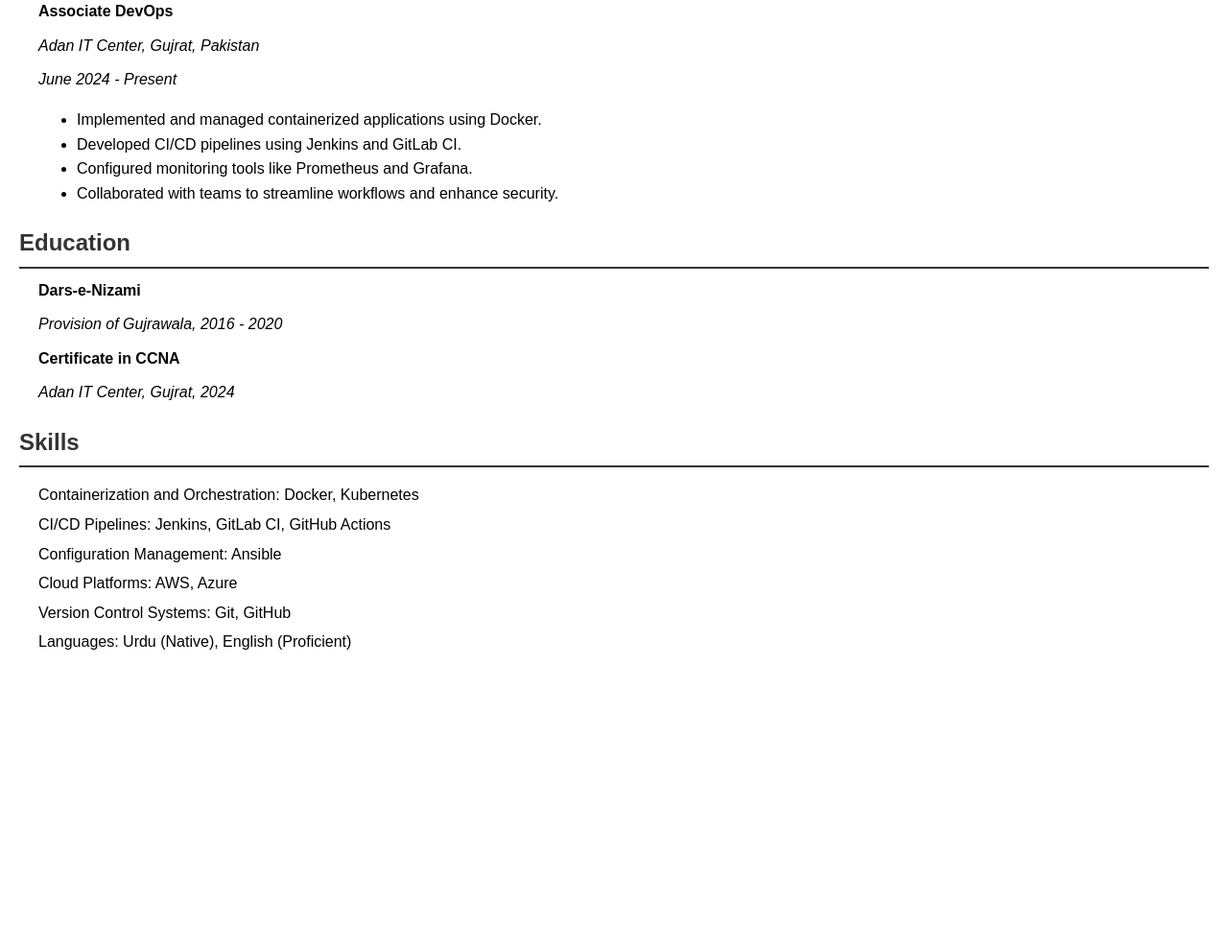
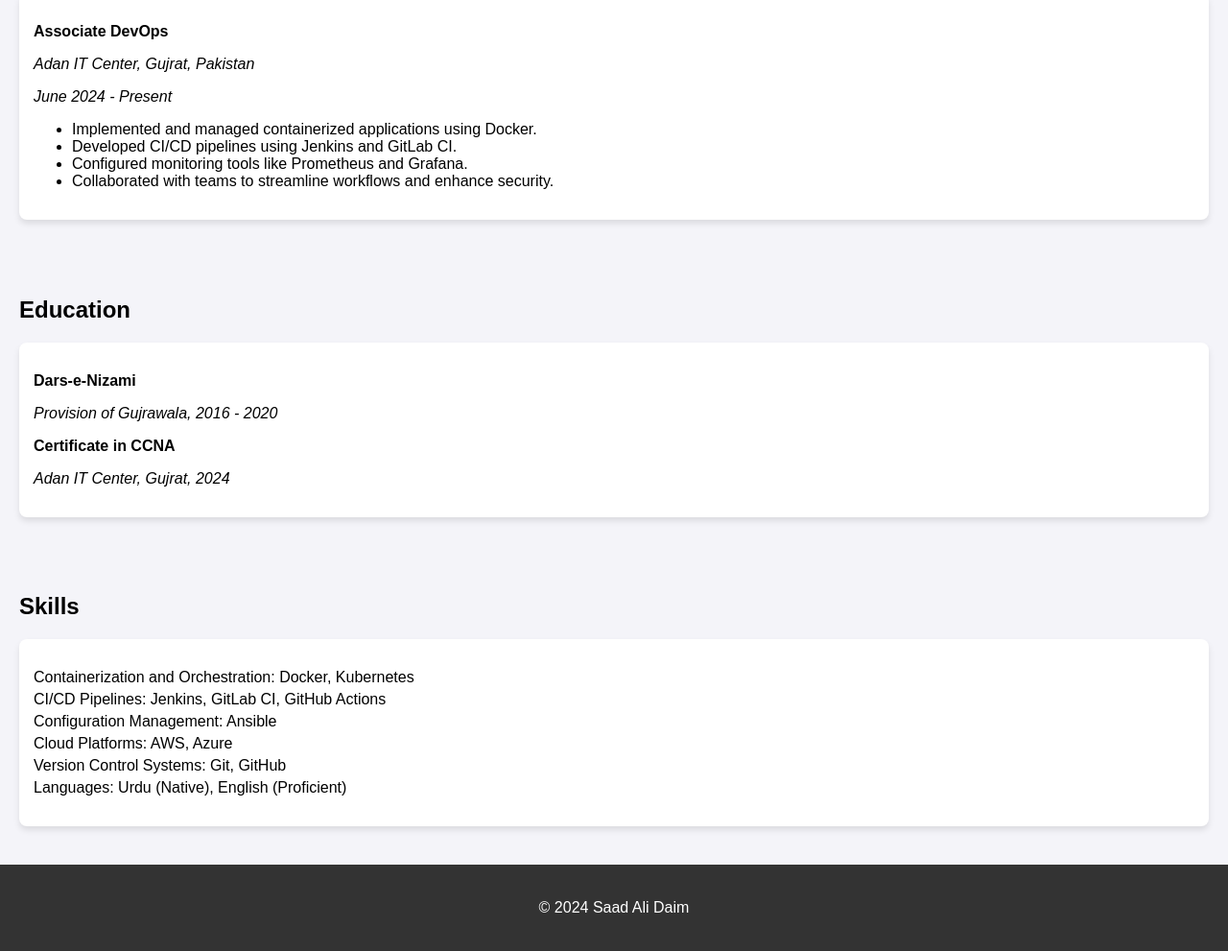
Before and after one commit to Daimi5565/Saad.ali.github.io, a plain HTML site: page index.html in a window 1280 px wide. Shown: the part 283-1274 px from the top of the page at 96% size. Before the commit the page ends 985 px from the top, so only its background shows below. Drawn offline with Linux system fonts and the light colour scheme.

Commit message:
Update index.html

```diff
--- a/index.html
+++ b/index.html
@@ -1,71 +1,50 @@
-
-
-
-
-
-
-
-
-
-
-A
-
-
-
-
-
-
-
-
-
-
-
-
-
-
-
-
-
-
-
-
-
 <!DOCTYPE html>
 <html lang="en">
 <head>
   <meta charset="UTF-8">
   <meta name="viewport" content="width=device-width, initial-scale=1.0">
-  <title>Saad Ali Daim - CV</title>
+  <title>Saad Ali Daim - Resume</title>
   <style>
     body {
       font-family: Arial, sans-serif;
-      line-height: 1.6;
-      margin: 20px;
+      margin: 0;
       padding: 0;
+      background-color: #f4f4f9;
     }
-    h1, h2, h3 {
-      color: #333;
+
+    header {
+      background-color: #4CAF50;
+      color: white;
+      padding: 20px;
+      text-align: center;
     }
+
     .section {
+      padding: 20px;
+    }
+
+    .content {
+      background-color: white;
+      padding: 15px;
+      border-radius: 8px;
+      box-shadow: 0 4px 6px rgba(0, 0, 0, 0.1);
       margin-bottom: 20px;
     }
-    .section h2 {
-      margin-bottom: 10px;
-      border-bottom: 2px solid #333;
-      padding-bottom: 5px;
-    }
-    .section .content {
-      margin-left: 20px;
-    }
-    .section .content p {
-      margin: 10px 0;
-    }
+
     .skills ul {
       list-style-type: none;
       padding-left: 0;
     }
-    .skills ul li {
-      margin-bottom: 5px;
+
+    .skills li {
+      margin: 5px 0;
+    }
+
+    footer {
+      text-align: center;
+      padding: 20px;
+      background-color: #333;
+      color: white;
     }
   </style>
 </head>
@@ -115,7 +94,8 @@
     </div>
   </section>
 
-  <!-- Additional sections can be added for Projects, Certifications, Publications, etc. -->
-
+  <footer>
+    <p>&copy; 2024 Saad Ali Daim</p>
+  </footer>
 </body>
 </html>
```
